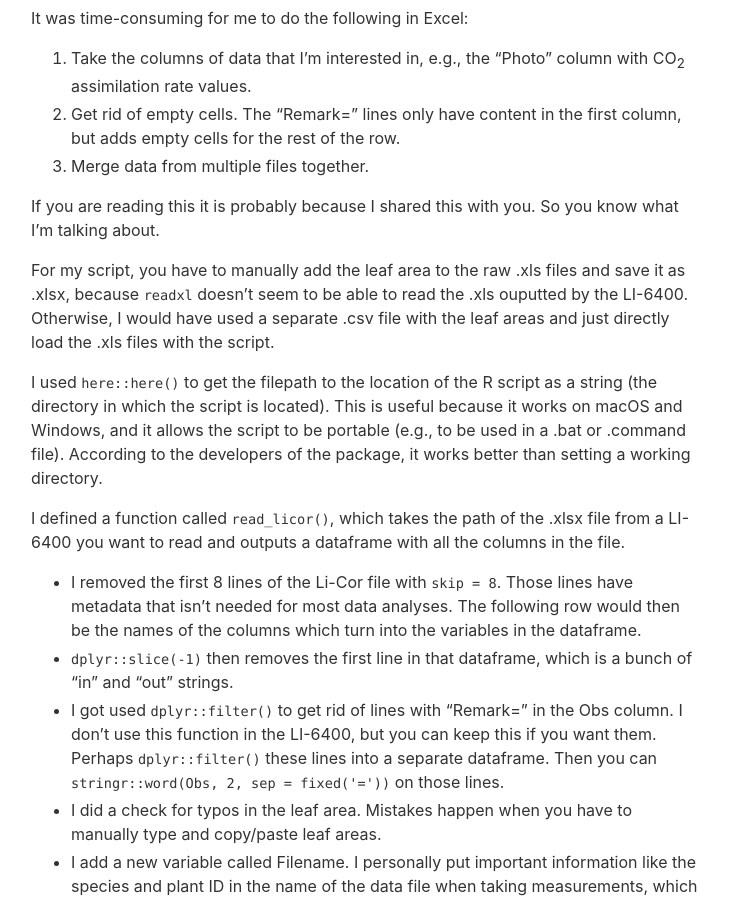
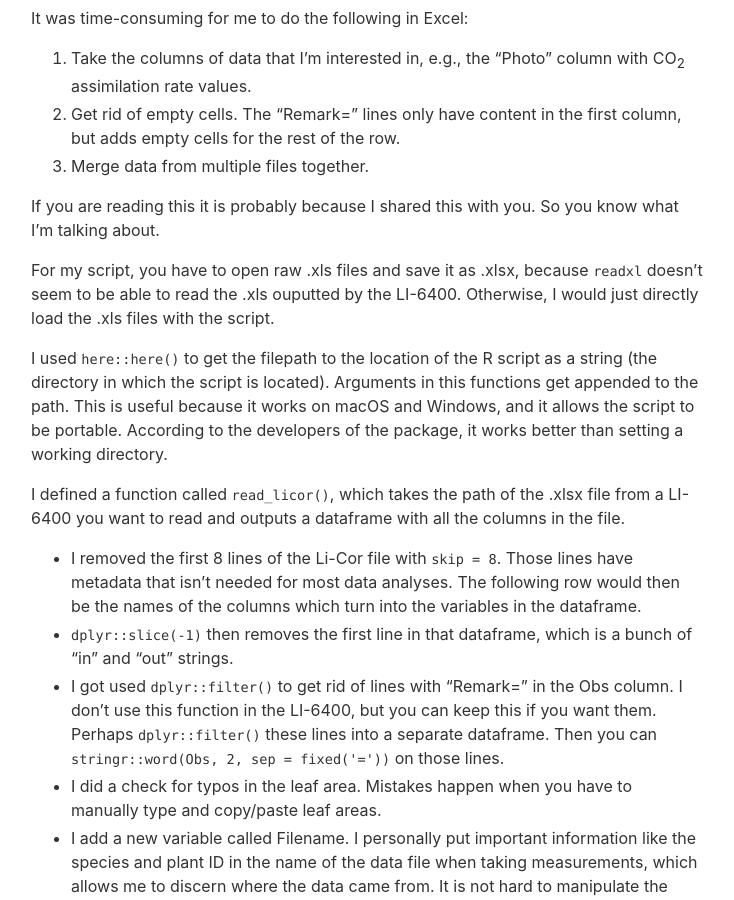
Before and after one commit to leungarthur/leungarthur.github.io-old, a Jekyll site: the page built from _posts/2023-03-04-licor-script.md, in a window 1280 px wide and 900 px high, scrolled down 331 px. Shown: the whole window, without its empty margins (273-1007 px from the left). Built offline with Jekyll 4.4.1, drawn with Linux system fonts in a browser that asks for light colours.

Commit message:
Update 2023-03-04-licor-script.md

```diff
--- a/_posts/2023-03-04-licor-script.md
+++ b/_posts/2023-03-04-licor-script.md
@@ -12,9 +12,9 @@ It was time-consuming for me to do the following in Excel:
 
 If you are reading this it is probably because I shared this with you. So you know what I'm talking about.
 
-For my script, you have to manually add the leaf area to the raw .xls files and save it as .xlsx, because `readxl` doesn't seem to be able to read the .xls ouputted by the LI-6400. Otherwise, I would have used a separate .csv file with the leaf areas and just directly load the .xls files with the script.
+For my script, you have to open raw .xls files and save it as .xlsx, because `readxl` doesn't seem to be able to read the .xls ouputted by the LI-6400. Otherwise, I would just directly load the .xls files with the script.
 
-I used `here::here()` to get the filepath to the location of the R script as a string (the directory in which the script is located). This is useful because it works on macOS and Windows, and it allows the script to be portable (e.g., to be used in a .bat or .command file). According to the developers of the package, it works better than setting a working directory.
+I used `here::here()` to get the filepath to the location of the R script as a string (the directory in which the script is located). Arguments in this functions get appended to the path. This is useful because it works on macOS and Windows, and it allows the script to be portable. According to the developers of the package, it works better than setting a working directory.
 
 I defined a function called `read_licor()`, which takes the path of the .xlsx file from a LI-6400 you want to read and outputs a dataframe with all the columns in the file.
 - I removed the first 8 lines of the Li-Cor file with `skip = 8`. Those lines have metadata that isn't needed for most data analyses. The following row would then be the names of the columns which turn into the variables in the dataframe.
```
